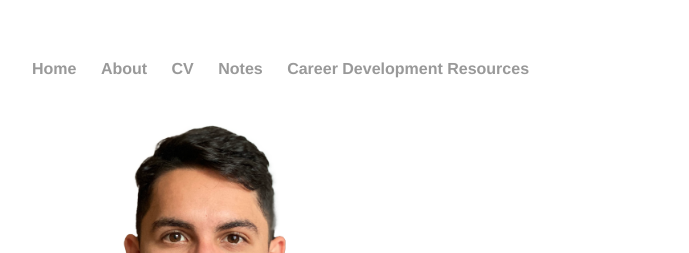
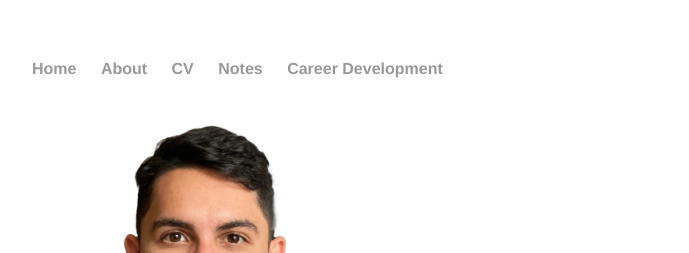
Before and after one commit to haddocksoto/haddocksoto.github.io, a Jekyll site: the page built from index.html, in a window 1280 px wide. Shown: the top 253 px of the page, without its empty margins (160-849 px from the left). Built offline with Jekyll 4.4.1, drawn with Linux system fonts in a browser that asks for light colours.

Commit message:
Update default.html

```diff
--- a/_layouts/default.html
+++ b/_layouts/default.html
@@ -12,7 +12,7 @@
 		        	<li><a href="/about">About</a></li>
 	        		<li><a href="/cv">CV</a></li>
 	        		<li><a href="/news">Notes</a></li>
-				<li><a href="/career">Career Development Resources</a></li>
+				<li><a href="/career">Career Development</a></li>
 
 	    		</ul>
 			</nav>
```
